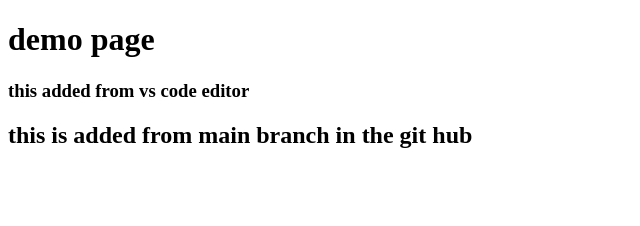
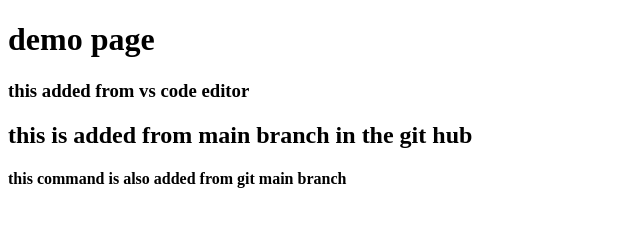
Before and after one commit to venkataramana01/Demo, a plain HTML site: page dLogin.html in a window 1280 px wide. Shown: the whole page, without its empty margins (0-640 px from the left). Drawn offline with Linux system fonts and the light colour scheme.

Commit message:
Update dLogin.html

```diff
--- a/dLogin.html
+++ b/dLogin.html
@@ -9,5 +9,6 @@
     <h1>demo page</h1>
     <h3>this added from vs code editor</h3>
     <h2>this is added from main branch in the git hub</h2>
+    <h4>this command is also added from git main branch</h4>
 </body>
 </html>
```
